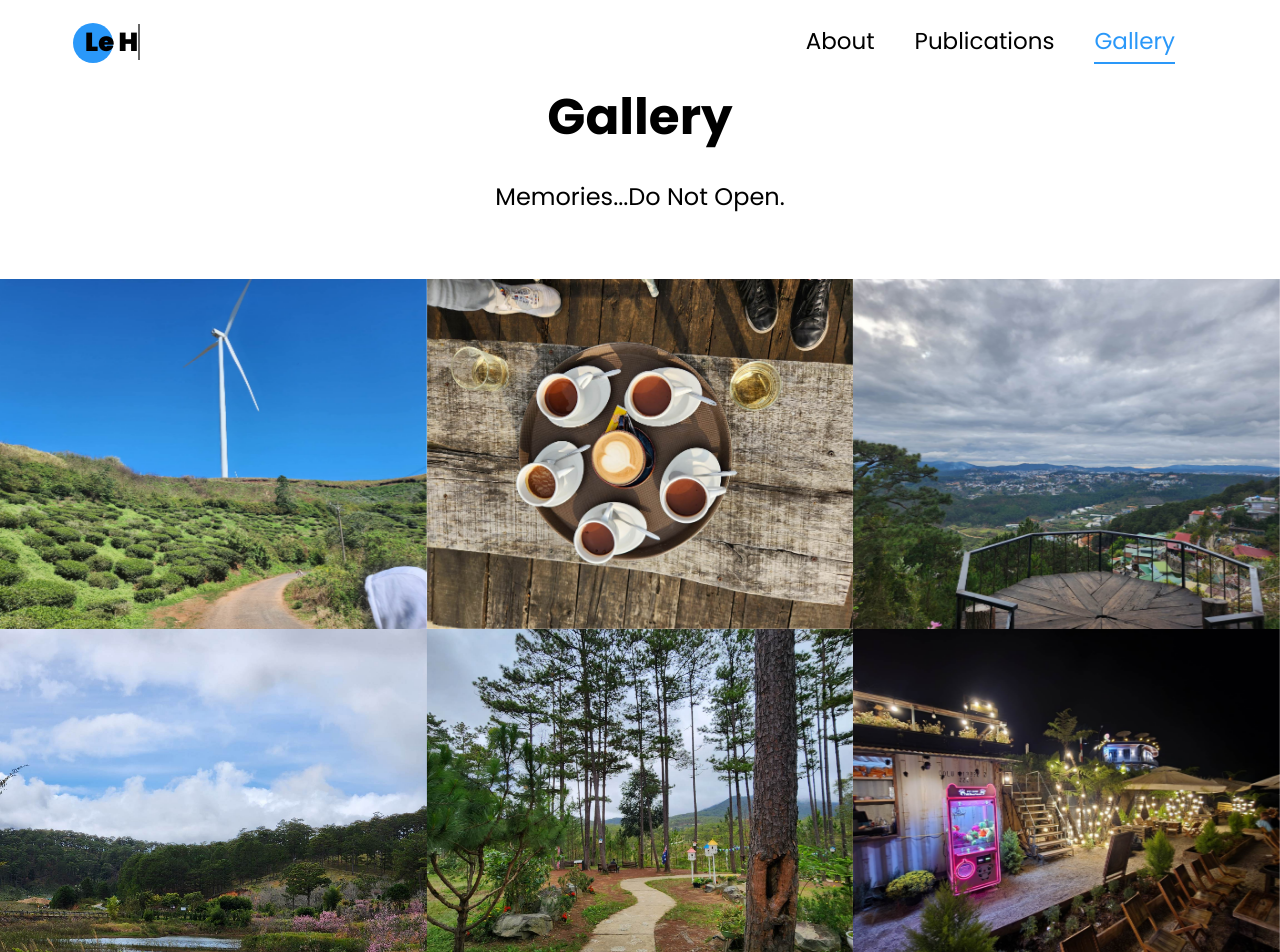
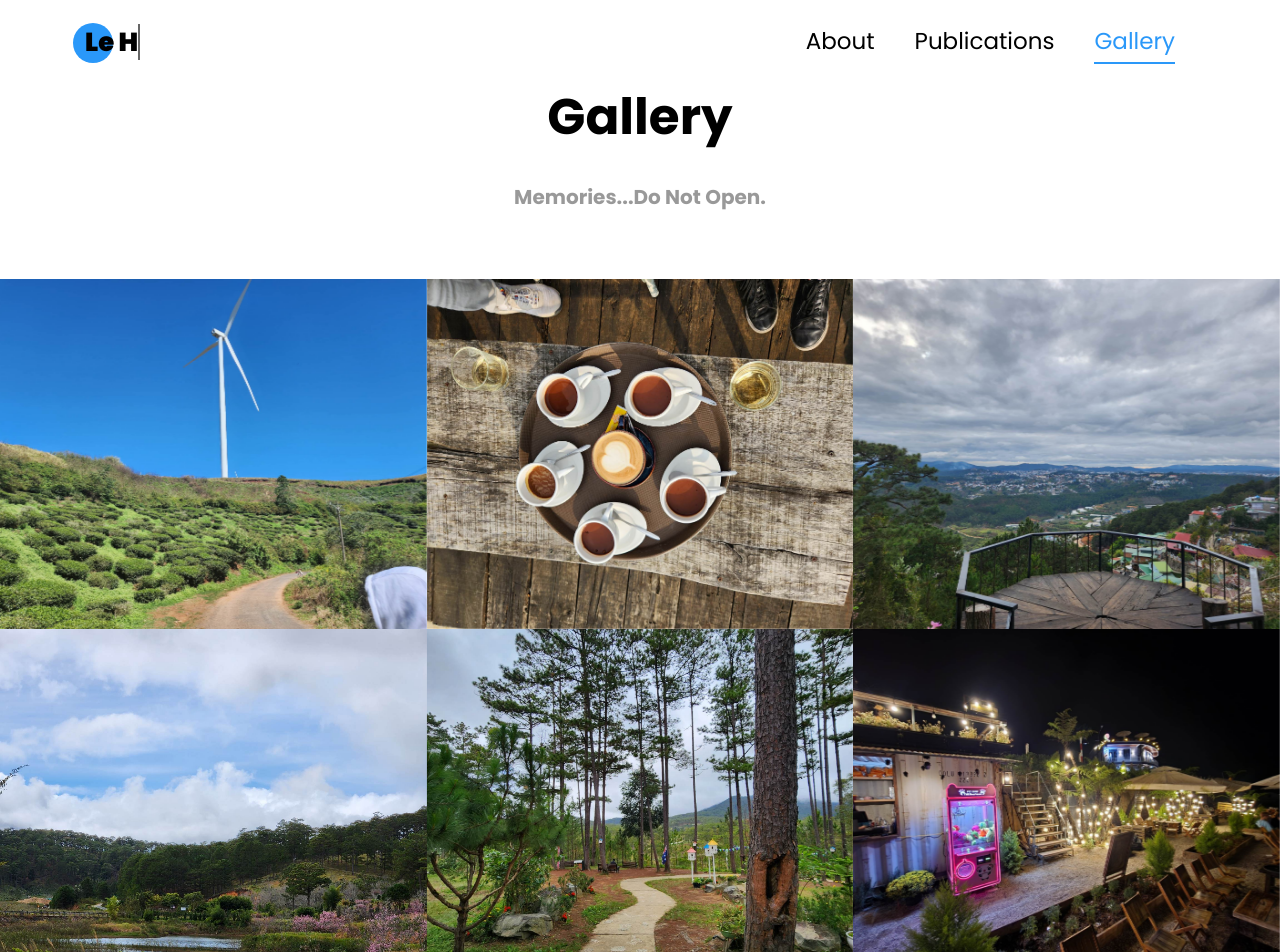
Before and after one commit to lehuy1611/lehuy1611.github.io, a Jekyll site: the page gallery.html, which Jekyll copies as it is, in a window 1280 px wide. Shown: the top 952 px of the page. Built offline with Jekyll 4.4.1, drawn with Linux system fonts in a browser that asks for light colours; a style sheet for code colours, icons or effects is not loaded.

Commit message:
update footer

```diff
--- a/gallery.html
+++ b/gallery.html
@@ -14,20 +14,14 @@
 
     <link rel="stylesheet" href="css/open-iconic-bootstrap.min.css">
     <link rel="stylesheet" href="css/animate.css">
-
     <link rel="stylesheet" href="css/owl.carousel.min.css">
     <link rel="stylesheet" href="css/owl.theme.default.min.css">
     <link rel="stylesheet" href="css/magnific-popup.css">
-
     <link rel="stylesheet" href="css/aos.css">
-
     <link rel="stylesheet" href="css/ionicons.min.css">
-
     <link rel="stylesheet" href="css/flaticon.css">
     <link rel="stylesheet" href="css/icomoon.css">
     <link rel="stylesheet" href="css/style.css">
-    <link href="{{ '/css/fontawesome.all.min.css' | relative_url }}" rel="stylesheet">
-    <link href="{{ '/css/academicons.min.css' | relative_url }}" rel="stylesheet">
     <style>
         /* Footer with gray background */
         footer.ftco-footer {
@@ -74,11 +68,7 @@
                 <ul class="navbar-nav nav ml-auto">
                     <li class="nav-item"><a href="index.html" class="nav-link"><span>About</span></a></li>
                     <li class="nav-item"><a href="publication.html" class="nav-link"><span>Publications</span></a></li>
-                    <!-- <li class="nav-item"><a href="experience.html" class="nav-link"><span>Experience</span></a></li> -->
-                    <!-- <li class="nav-item"><a href="achievement.html" class="nav-link"><span>Others</span></a></li> -->
-                    <!-- <li class="nav-item"><a href="blog.html" class="nav-link"><span>Blogs</span></a></li> -->
                     <li class="nav-item"><a href="#gallery-section" class="nav-link"><span>Gallery</span></a></li>
-                    <!-- <li class="nav-item"><a href="misc.html" class="nav-link"><span>Misc</span></a></li> -->
                 </ul>
             </div>
         </div>
@@ -89,56 +79,56 @@
             <div class="row no-gutters justify-content-center pb-5">
                 <div class="col-md-12 heading-section text-center ftco-animate">
                     <h2 id="gallery-section" class="mb-4">Gallery</h2>
-                    <p><h4>Memories...Do Not Open.</h4></p>
+                    <p><strong>Memories...Do Not Open.</strong></p>
                 </div>
             </div>
             <div class="row no-gutters">
-                <div class="col-md-4 col-lg-4">
+                <div class="col-md-4">
                     <div class="project img ftco-animate d-flex justify-content-center align-items-center"
                         style="background-image: url(images/dalat_5.jpg);">
                     </div>
                 </div>
-                <div class="col-md-4 col-lg-4">
+                <div class="col-md-4">
                     <div class="project img ftco-animate d-flex justify-content-center align-items-center"
                         style="background-image: url(images/dalat_1.jpg);">
                     </div>
                 </div>
 
-                <div class="col-md-4 col-lg-4">
+                <div class="col-md-4">
                     <div class="project img ftco-animate d-flex justify-content-center align-items-center"
                         style="background-image: url(images/dalat_2.jpg);">
                     </div>
                 </div>
-                <div class="col-md-4 col-lg-4">
+                <div class="col-md-4">
                     <div class="project img ftco-animate d-flex justify-content-center align-items-center"
                         style="background-image: url(images/dalat_3.jpg);">
                     </div>
                 </div>
-                <div class="col-md-4 col-lg-4">
+                <div class="col-md-4">
                     <div class="project img ftco-animate d-flex justify-content-center align-items-center"
                         style="background-image: url(images/dalat_4.jpg);">
                     </div>
                 </div>
-                <div class="col-md-4 col-lg-4">
+                <div class="col-md-4">
                     <div class="project img ftco-animate d-flex justify-content-center align-items-center"
                         style="background-image: url(images/dalat_6.jpg);">
                     </div>
                 </div>
-                <div class="col-md-4 col-lg-4">
+                <!-- <div class="col-md-4">
                     <div class="project img ftco-animate d-flex justify-content-center align-items-center"
                         style="background-image: url(images/nhatrang/nhatrang_5.jpg);">
                     </div>
                 </div>
-                <div class="col-md-4 col-lg-4">
+                <div class="col-md-4">
                     <div class="project img ftco-animate d-flex justify-content-center align-items-center"
                         style="background-image: url(images/nhatrang/nhatrang_1.jpg);">
                     </div>
                 </div>
-                <div class="col-md-4 col-lg-4">
+                <div class="col-md-4">
                     <div class="project img ftco-animate d-flex justify-content-center align-items-center"
                         style="background-image: url(images/nhatrang/nhatrang_4.jpg);">
                     </div>
-                </div>
+                </div> -->
             </div>
         </div>
     </section>
```
